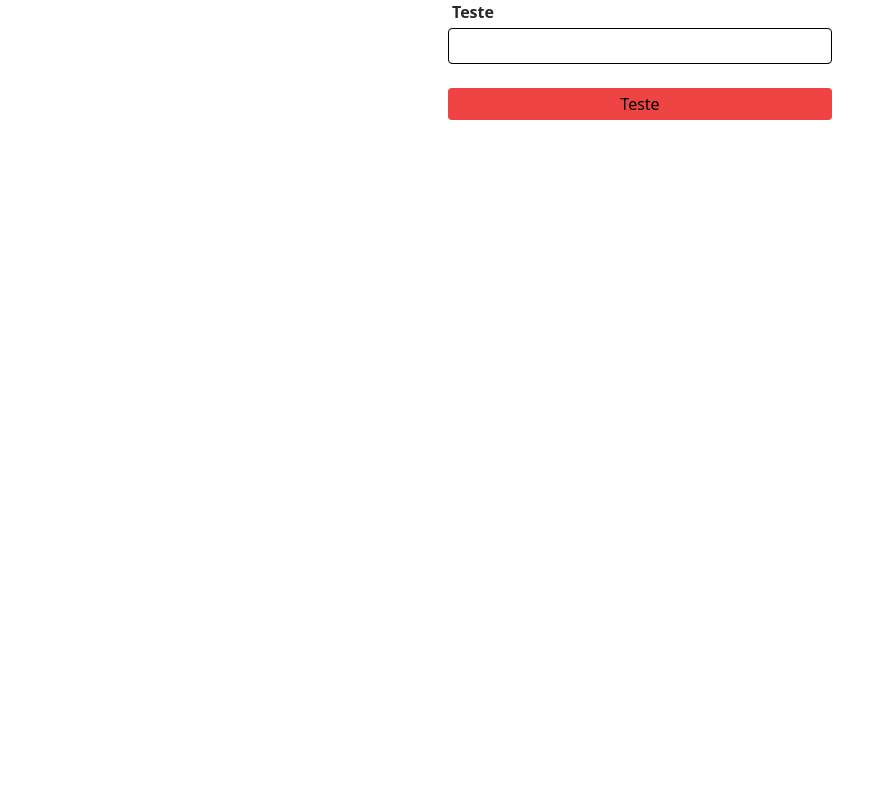
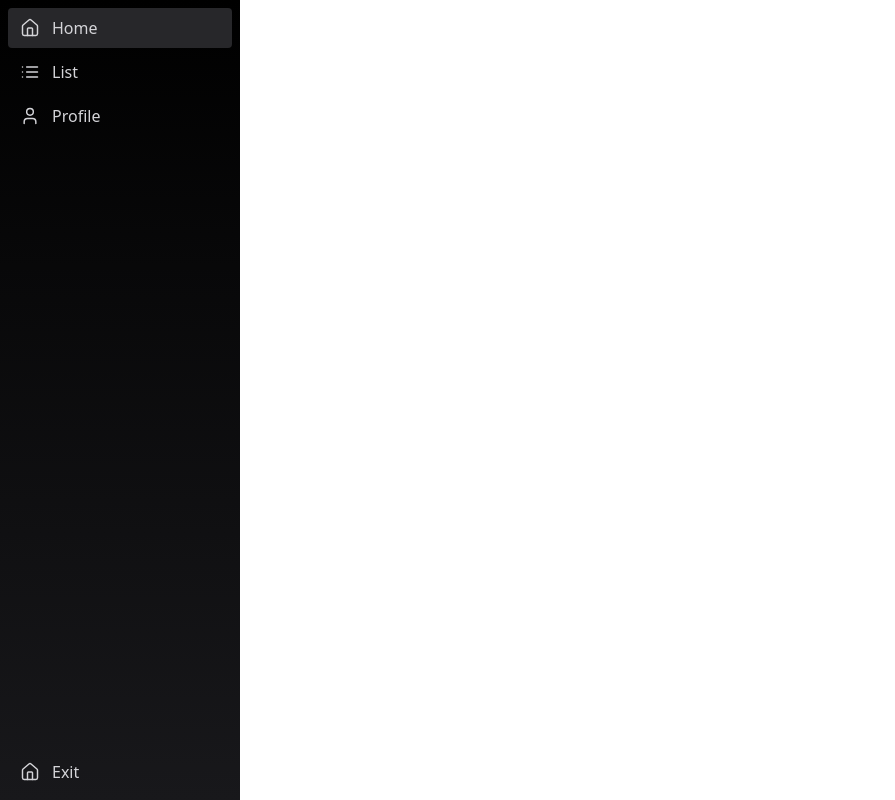
Before and after one commit to VictorAlvesFarias/React-Template, a React (Vite) app: page /home in a window 1280 px wide. Before the commit this address led to /login. Shown: the whole page, without its empty margins (0-895 px from the left). Built offline with nearby package versions, Linux system fonts and the light colour scheme.

Commit message:
Sidebar added

```diff
--- a/src/App.jsx
+++ b/src/App.jsx
@@ -1,25 +1,21 @@
 import './App.css';
-import { BrowserRouter as Router, Route, Routes } from 'react-router-dom';
-import Home from './pages/Home';
 import Login from './pages/Login';
 import Signup from './pages/Signup';
+import Application from './routers/Application';
 import { AuthProvider } from './context/AuthContext';
 import { ToastContainer } from 'react-toastify';
+import { BrowserRouter as Router, Route, Routes } from 'react-router-dom';
 
 function App() {
   return (
     <Router>
       <AuthProvider>
         <ToastContainer />
-        <div className="w-full h-full flex justify-center items-center">
           <Routes>
             <Route path="login" element={<Login />} />
             <Route path="signup" element={<Signup />} />
-            <Route path="home" element={<Home />} />
-            <Route path="" element={<Home />} />
-            <Route path="index.html" element={<Home />} />
+            <Route path="/*" element={<Application />} />
           </Routes>
-        </div>
       </AuthProvider>
     </Router>
   );
--- a/src/components/Button.tsx
+++ b/src/components/Button.tsx
@@ -15,7 +15,7 @@ interface ButtonComponent extends ButtonVariation {
 
 const buttonVariations = {
   default: (props: ButtonVariation) =>
-    <ButtonContainer {...props} className='bg-red-500 w-full rounded p-1' />,
+    <ButtonContainer {...props} className='bg-green-500 w-full rounded p-1' />,
 }
 
 function ButtonContainer(_: ButtonContainerProps) {
--- a/src/components/Form.tsx
+++ b/src/components/Form.tsx
@@ -16,7 +16,7 @@ interface FormComponent extends FormVariation {
 
 const formsVariation = {
     default: (props: FormVariation) =>
-        <FormContainer {...props} className='space-y-4 md:space-y-6' />
+        <FormContainer {...props} className='flex flex-col gap-3' />
 }
 
 function FormContainer(props: FormContainerProps) {
--- a/src/components/Input.tsx
+++ b/src/components/Input.tsx
@@ -77,6 +77,7 @@ function TextContainer(_: TextContainerProps) {
         {...register}
         onChange={(e)=>{
           e.target.value = props.mask? e.target.value.replace(/\D/g, '').replace(props.mask[0],props.mask[1]):e.target.value
+          register.onChange?register.onChange(e):null
         }}
       />
   )
--- /dev/null
+++ b/src/components/Sidebar.tsx
@@ -0,0 +1,259 @@
+import React, { createContext, useContext, useState } from "react"
+import { Link, useLocation } from "react-router-dom"
+
+interface RootContainer {
+    className: string,
+    children: React.ReactNode
+}
+
+interface RootVariation extends Omit<RootContainer, "className"> {
+
+}
+
+interface RootComponent extends RootVariation {
+    variation?: keyof typeof rootVariations
+}
+
+interface ContentContainer {
+    className: string,
+    children?: React.ReactNode
+}
+
+interface ContentVariation extends Omit<ContentContainer, "className"> {
+
+}
+
+interface ContentComponent extends ContentVariation {
+    variation?: keyof typeof rootVariations
+}
+
+interface MenuContainer {
+    className: string,
+    children: React.ReactNode
+}
+
+interface MenuVariation extends Omit<MenuContainer, "className"> {
+
+}
+
+interface MenuComponent extends MenuVariation {
+    variation?: keyof typeof rootVariations
+}
+
+interface HrefContainer {
+    className: string,
+    children: React.ReactNode
+}
+
+interface HrefVariation extends Omit<HrefContainer, "className"> {
+
+}
+
+interface HrefComponent extends HrefVariation {
+    variation?: keyof typeof rootVariations
+}
+
+interface ItemContainer {
+    className: string
+    children: React.ReactNode
+    href: string
+    selected: string
+}
+
+interface ItemVariation extends Omit<ItemContainer, "className" | "selected"> {
+
+}
+
+interface ItemComponent extends ItemVariation {
+    variation?: keyof typeof itemVariations
+}
+
+interface HamburguerContainer {
+    className: string,
+    children: React.ReactNode
+}
+
+interface HamburguerVariation extends Omit<HamburguerContainer, "className"> {
+
+}
+
+interface HamburguerComponent extends HamburguerVariation {
+    variation?: keyof typeof itemVariations
+}
+
+const rootVariations = {
+    default: (props: RootVariation) =>
+        <RootContainer {...props} className="flex flex-col md:flex-row w-screen h-screen" />
+}
+
+const menuVariations = {
+    default: (props: MenuVariation) =>
+        <MenuContainer
+            {...props}
+            className="w-60 flex-col h-full p-2 bg-gradient-to-b from-black to-zinc-900 gap-1"
+        />
+}
+
+const hrefVariations = {
+    default: (props: HrefVariation) =>
+        <HrefContainer {...props} className="" />
+}
+
+const itemVariations = {
+    default: (props: ItemVariation) =>
+        <ItemContainer
+            {...props}
+            className="w-full flex items-center gap-3 text-ellipsis overflow-hidden pl-3 p-2 h-fit rounded text-zinc-300 text-md cursor-pointer hover:bg-zinc-800 "
+            selected="w-full flex items-center gap-3 text-ellipsis overflow-hidden pl-3 p-2 h-fit rounded text-zinc-300 text-md cursor-pointer bg-zinc-800 "
+        />,
+    "spacing-top": (props: ItemVariation) =>
+        <ItemContainer
+            {...props}
+            className="w-full flex items-center gap-3 text-ellipsis overflow-hidden pl-3 p-2 h-fit rounded text-zinc-300 text-md cursor-pointer hover:bg-zinc-800 mt-auto"
+            selected="w-full flex items-center gap-3 text-ellipsis overflow-hidden pl-3 p-2 h-fit rounded text-zinc-300 text-md cursor-pointer bg-zinc-800 "
+        />
+}
+
+const contentVariations = {
+    default: (props: ContentVariation) =>
+        <ContentContainer {...props} className=" h-full flex flex-1 center" />
+}
+
+const hamburguerVariations = {
+    default: (props: HamburguerVariation) =>
+        <HamburguerContainer {...props} className=" h-full flex flex-1 center fixed top-0 left-0 md:hidden " />
+}
+
+function RootContainer(props: RootContainer) {
+    return (
+        <div className={props.className} >
+            {props.children}
+        </div>
+    )
+}
+
+function MenuContainer(props: MenuContainer) {
+    const { open, setOpen } = useContext(SidebarContext)
+
+    return (
+        <>
+            <div className={'md:flex hidden ' + props.className}>
+                {props.children}
+            </div>
+            <div className={`md:hidden fixed z-50 w-full flex top-0 h-screen transition-all duration-500 ${open ? "right-0" : "right-full"}`}>
+                <div className={'flex md:hidden ' + props.className} role="dialog" aria-modal="true">
+                    {props.children}
+                </div>
+                <div className={'flex-1 pr-12 w-full h-full'} onClick={() => setOpen(false)}>
+                </div>
+            </div>
+            <div className={'flex-1 pr-12  fixed top-0 h-full w-full transition-all ' + (open ? "right-0 delay-0" : "right-full delay-500 ")}>
+                <div className={'flex-1 pr-12  fixed  h-full w-full bg-black transition-all duration-500 ' + (open ? "opacity-30" : "opacity-0")}>
+                </div>
+            </div>
+        </>
+    )
+}
+
+function HrefContainer(props: HrefContainer) {
+    return (
+        <p className={props.className}>
+            {props.children}
+        </p>
+    )
+}
+
+function ItemContainer(props: ItemContainer) {
+    const { selected } = useContext(SidebarContext)
+
+    return (
+        <Link to={props.href} className={selected.split("/")[1] == props.href.split("/")[1] ? props.selected : props.className}>
+            {props.children}
+        </Link>
+    )
+}
+
+function ContentContainer(props: ContentContainer) {
+    return (
+        <div className={props.className}>
+            {props.children}
+        </div>
+    )
+}
+
+function HamburguerContainer(props: HamburguerContainer) {
+    const { setOpen, open } = useContext(SidebarContext)
+    return (
+        <div onClick={() => setOpen(!open)} className={props.className}>
+            {props.children}
+        </div>
+    )
+}
+
+function Root(props: RootComponent) {
+    const Component = rootVariations[props.variation ?? "default"]
+    return <Component {...props} />;
+}
+
+function Href(props: HrefComponent) {
+    const Component = hrefVariations[props.variation ?? "default"]
+    return <Component {...props} />;
+}
+
+function Content(props: ContentComponent) {
+    const Component = contentVariations[props.variation ?? "default"]
+    return <Component {...props} />;
+}
+
+function Menu(props: MenuComponent) {
+    const Component = menuVariations[props.variation ?? "default"]
+    return <Component {...props} />;
+}
+
+function Item(props: ItemComponent) {
+    const Component = itemVariations[props.variation ?? "default"]
+    return <Component {...props} />;
+}
+
+function Hamburguer(props: HamburguerComponent) {
+    const Component = hamburguerVariations[props.variation ?? "default"]
+    return <Component {...props} />;
+}
+
+interface ContextType {
+    open: boolean
+    setOpen: (e: boolean) => any
+    selected: string
+}
+
+const SidebarContext = createContext<ContextType>({
+    open: true,
+    setOpen: () => { },
+    selected: ""
+});
+
+interface ContextComponent {
+    children: React.ReactNode
+}
+
+function Context(props: ContextComponent) {
+    const [open, setOpen] = useState(false)
+    const { pathname } = useLocation()
+    const context: ContextType = {
+        open: open,
+        setOpen: (e) => { setOpen(e) },
+        selected: pathname
+    }
+
+    return <SidebarContext.Provider value={context} children={props.children} />
+}
+
+export default {
+    Menu,
+    Content,
+    Href,
+    Root,
+    Item,
+    Hamburguer,
+    Context
+}
--- a/src/context/AuthConfig.tsx
+++ b/src/context/AuthConfig.tsx
@@ -1,6 +1,7 @@
 export const config = {
   authorizeNotRequired: [
     "/login",
-    "/signup"
+    "/signup",
+    "/home",
   ]
 }
--- a/src/pages/Home.tsx
+++ b/src/pages/Home.tsx
@@ -3,7 +3,7 @@ import React from 'react'
 function Home() {
   return (
     <div>
-      home
+
     </div>
   )
 }
--- a/src/pages/Login.tsx
+++ b/src/pages/Login.tsx
@@ -7,6 +7,7 @@ import Input from '../components/Input'
 import { Button } from '../components/Button'
 import { Form } from '../components/Form'
 import { Span } from '../components/Span'
+import { Section } from '../components/Section'
 
 function Login() {
   const [loginLoading, setLoginLoding] = useState(false)
@@ -33,18 +34,24 @@ function Login() {
   }
 
   return (
-    <section className=" h-screen w-96 item">
+    <section className=" min-h-screen w-full flex items-center justify-center">
+      <Section>
         <Form onSubmit={handleSubmit(handleSingIn)}>
           <Input.Root>
-          <Input.Label >Teste</Input.Label>
-          <Input.Text mask={[/(\d{2})(\d{4,5})(\d{4})/,'($1) $2-$3']} register={register('email')} />
+            <Input.Label >E-Mail</Input.Label>
+            <Input.Text register={register('email')} />
             <Span variation='error'>{errors.email?.message}</Span>
+          </Input.Root>
+          <Input.Root>
+            <Input.Label >Senha</Input.Label>
+            <Input.Text mask={[/(\d{2})(\d{4,5})(\d{4})/, '($1) $2-$3']} register={register('password')} />
+            <Span variation='error'>{errors.password?.message}</Span>
           </Input.Root>
           <Button>
             Teste
           </Button>
         </Form>
-
+      </Section>
     </section>
   )
 }
--- /dev/null
+++ b/src/routers/Application.tsx
@@ -0,0 +1,44 @@
+import { LucideHome, LucideList, LucideMenu, LucideUser } from 'lucide-react'
+import React from 'react'
+import { Route, Routes } from 'react-router-dom'
+import Sidebar from '../components/Sidebar'
+import Home from '../pages/Home'
+
+function Application() {
+    return (
+        <Sidebar.Context>
+            <Sidebar.Root>
+                <Sidebar.Menu>
+                    <Sidebar.Item href='/home'>
+                        <LucideHome className='w-5 h-5' strokeWidth={1.75} />
+                        <Sidebar.Href>Home</Sidebar.Href>
+                    </Sidebar.Item>
+                    <Sidebar.Item href='/list'>
+                        <LucideList className='w-5 h-5' strokeWidth={1.75} />
+                        <Sidebar.Href>List</Sidebar.Href>
+                    </Sidebar.Item>
+                    <Sidebar.Item href='/profile'>
+                        <LucideUser className='w-5 h-5' strokeWidth={1.75} />
+                        <Sidebar.Href>Profile</Sidebar.Href>
+                    </Sidebar.Item>
+                    <Sidebar.Item href='' variation='spacing-top'>
+                        <LucideHome className='w-5 h-5' strokeWidth={1.75} />
+                        <Sidebar.Href>Exit </Sidebar.Href>
+                    </Sidebar.Item>
+                </Sidebar.Menu>
+                <Sidebar.Content>
+                    <Sidebar.Hamburguer>
+                        <LucideMenu className='w-7 h-7 text-zinc-900' />
+                    </Sidebar.Hamburguer>
+                    <Routes>
+                        <Route path="/home" element={<Home />} />
+                        <Route path="/list" element={<Home />} />
+                        <Route path="/profile" element={<Home />} />
+                    </Routes>
+                </Sidebar.Content>
+            </Sidebar.Root>
+        </Sidebar.Context>
+    )
+}
+
+export default Application
```
Also changed, not shown: src/components/Section.tsx (+4 -4 lines). Lines whose indentation alone changed are shown as unchanged.
